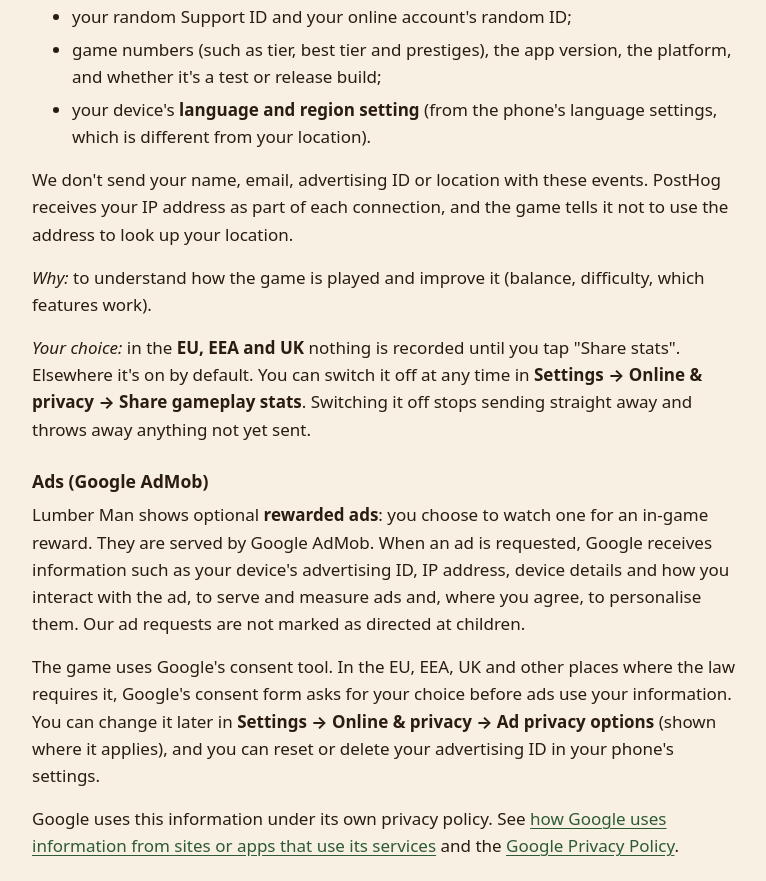
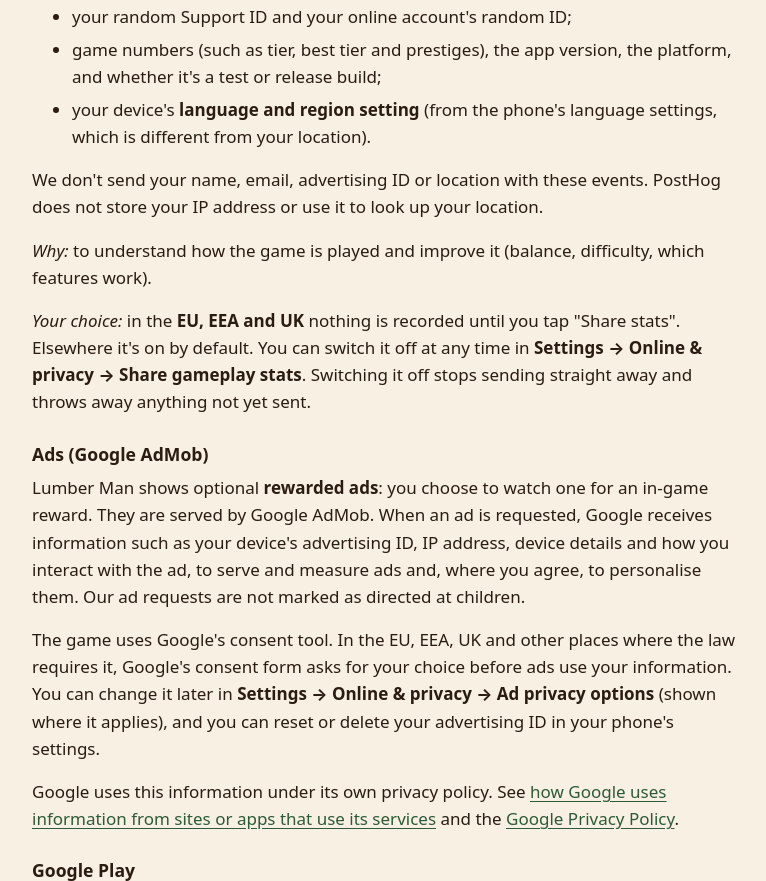
Before and after one commit to gallantoath/gallantoath.github.io, a plain HTML site: page privacy/index.html in a window 1280 px wide. Shown: the part 1747-2628 px from the top of the page, without its empty margins (256-1022 px from the left). Drawn offline with Linux system fonts and the light colour scheme.

Commit message:
Privacy policy: Supabase logs kept 1 day, PostHog stores no IP addresses

```diff
--- a/privacy/index.html
+++ b/privacy/index.html
@@ -84,9 +84,8 @@
 			<li>your device's <strong>language and region setting</strong> (from the phone's language settings, which is
 				different from your location).</li>
 		</ul>
-		<p>We don't send your name, email, advertising ID or location with these events. PostHog receives your IP
-			address as part of each connection, and the game tells it not to use the address to look up your
-			location.</p>
+		<p>We don't send your name, email, advertising ID or location with these events. PostHog does not store your
+			IP address or use it to look up your location.</p>
 		<p><em>Why:</em> to understand how the game is played and improve it (balance, difficulty, which features
 			work).</p>
 		<p><em>Your choice:</em> in the <strong>EU, EEA and UK</strong> nothing is recorded until you tap "Share stats".
@@ -169,7 +168,7 @@
 		<ul>
 			<li><strong>Online account, cloud save, leaderboard entries and profile:</strong> until you delete your
 				online account.</li>
-			<li><strong>Server logs (including IP addresses):</strong> up to 7 days at Supabase.</li>
+			<li><strong>Server logs (including IP addresses):</strong> 1 day at Supabase.</li>
 			<li><strong>Database backups:</strong> 30 days. Data you delete leaves the backups within 30 days.</li>
 			<li><strong>Gameplay statistics:</strong> up to 1 year, then deleted automatically by PostHog.</li>
 			<li><strong>Emails:</strong> as long as needed to deal with your message, and records of privacy requests
```
Also changed, not shown: 1 other file.
